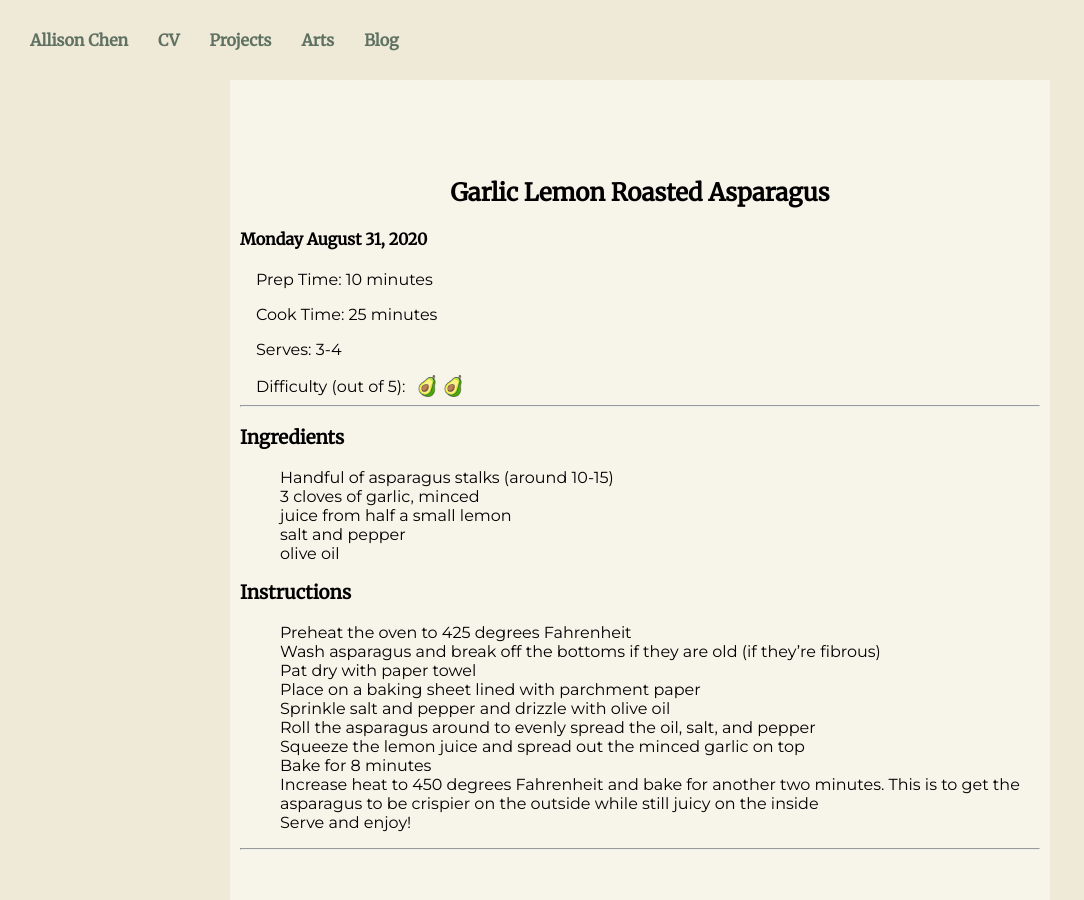
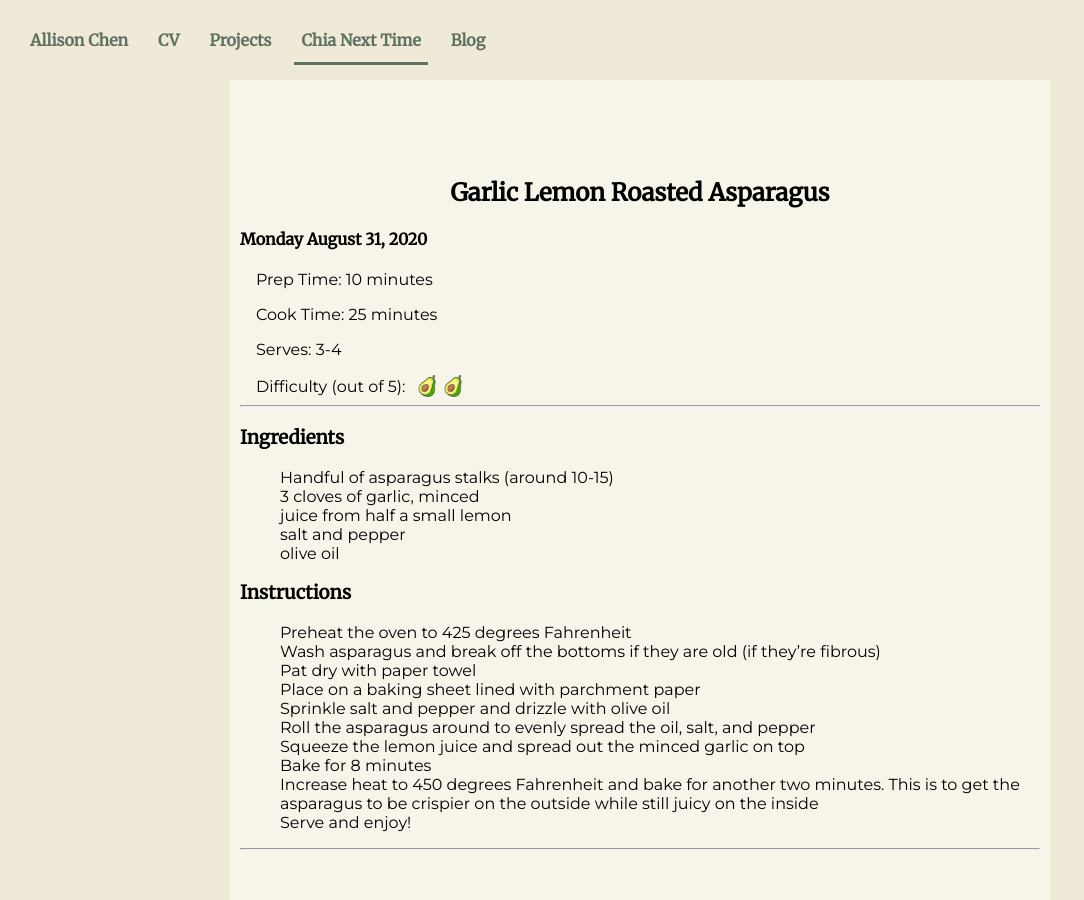
Before and after one commit to allisonchen23/allisonchen23.github.io, a Jekyll site: the page built from chia_next_time/_posts/2021-03-12-roasted_asparagus.md, in a window 1280 px wide and 900 px high. Shown: the whole window, without its empty margins (0-1084 px from the left). Built offline with Jekyll 4.4.1, drawn with Linux system fonts in a browser that asks for light colours; nearby versions of some CDN libraries.

Commit message:
refactored food blog, need to figure out why bullet points not showing up

```diff
--- a/_data/navigation.yml
+++ b/_data/navigation.yml
@@ -10,9 +10,8 @@
   url: /experience
   nav_category: experience
 
-- title: Arts
-  url: /arts
-  nav_category: arts
+- title: Chia Next Time
+  url: /chia_next_time/index
 
 - title: Blog
   url: /blog
--- a/food_in_food_for_thought/_posts/2019-09-10-banana_bread.markdown
+++ b/chia_next_time/_posts/2019-09-10-banana_bread.markdown
@@ -13,7 +13,6 @@ Cook Time: 40 minutes - 55 minutes
 Serves: 1 loaf
 
 {% include difficulty.html difficulty_level=1 %}
-
 
 
 ### Ingredients
```
Also changed, not shown: chia_next_time/_posts/2019-08-20-quinoa.markdown (renamed from food_in_food_for_thought/_posts/2019-08-20-quinoa.markdown), chia_next_time/_posts/2019-08-25-chia_seed_pudding.markdown (renamed from food_in_food_for_thought/_posts/2019-08-25-chia_seed_pudding.markdown), chia_next_time/_posts/2019-08-27-sugar.markdown (renamed from food_in_food_for_thought/_posts/2019-08-27-sugar.markdown), chia_next_time/_posts/2019-09-05-eat-to-beat-disease.markdown (renamed from food_in_food_for_thought/_posts/2019-09-05-eat-to-beat-disease.markdown), chia_next_time/_posts/2020-03-20-granola.markdown (renamed from food_in_food_for_thought/_posts/2020-03-20-granola.markdown), chia_next_time/_posts/2020-04-26-breakfast_wrap.markdown (renamed from food_in_food_for_thought/_posts/2020-04-26-breakfast_wrap.markdown), chia_next_time/_posts/2020-06-15-roasted_everything.markdown (renamed from food_in_food_for_thought/_posts/2020-06-15-roasted_everything.markdown), chia_next_time/_posts/2020-08-16-hummus.markdown (renamed from food_in_food_for_thought/_posts/2020-08-16-hummus.markdown), chia_next_time/_posts/2021-03-12-roasted_asparagus.md (renamed from food_in_food_for_thought/_posts/2021-03-12-roasted_asparagus.md), chia_next_time/_posts/2021-04-28-chili.md (renamed from food_in_food_for_thought/_posts/2021-04-28-chili.md), chia_next_time/_recipes/2019-08-20-quinoa.markdown (added), chia_next_time/index.markdown (renamed from food_in_food_for_thought/index.markdown).
